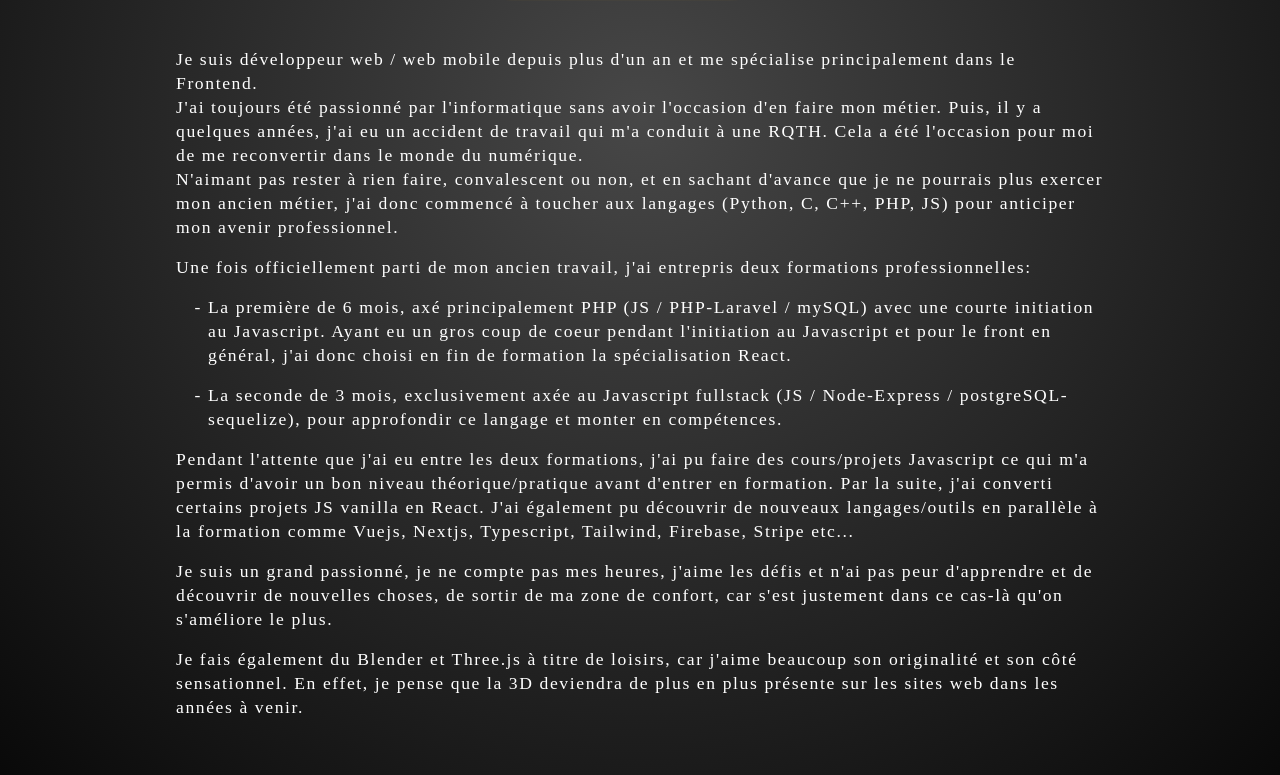
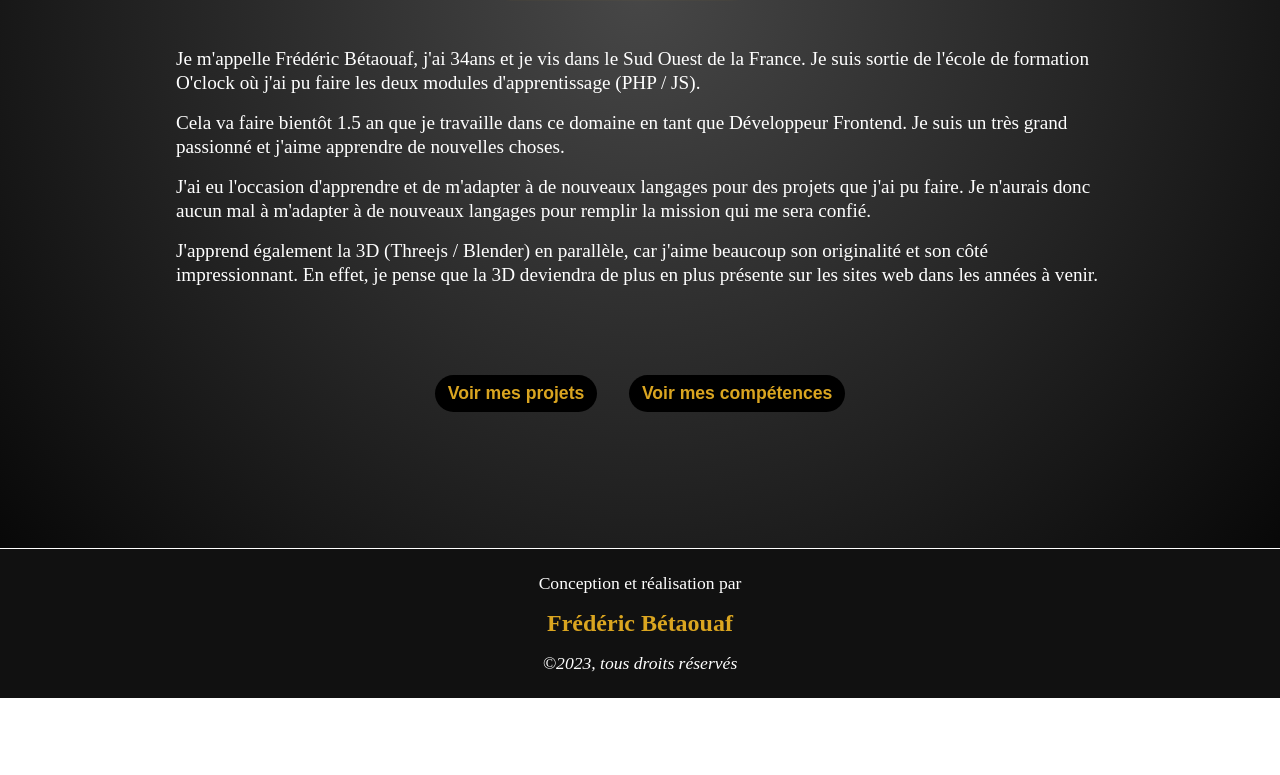
Before and after one commit to B-Frederic/mon-portfolio, a React (Vite) app: page /profil in a window 1280 px wide. Shown: the part 565-1340 px from the top of the page. After the commit the page ends 1263 px from the top, so only its background shows below. Built offline with nearby package versions, Linux system fonts and the light colour scheme.

Commit message:
patch: add two new project and change text profil

```diff
--- a/src/assets/img/index.js
+++ b/src/assets/img/index.js
@@ -7,5 +7,7 @@ import musclay from "../img/musclay.png";
 import shopshoes from "../img/shopshoes.png";
 import portfolio from "../img/portfolio.png";
 import dashboard from "../img/dashboard.png";
+import carhub from "../img/carhub.png";
+import voyage from "../img/voyage.png";
 
-export { moi, cv, beauty, monshop, motmystere, musclay, shopshoes, portfolio,dashboard };
+export { moi, cv, beauty, monshop, motmystere, musclay, shopshoes, portfolio, dashboard, carhub, voyage };
--- a/src/data/data_filter.js
+++ b/src/data/data_filter.js
@@ -6,9 +6,21 @@ const dataFilter = [
         style: "#F0DB4F"
     },
     {
+        active: "typescript",
+        filter: "typescript",
+        text: "typescript",
+        style: "#2F74C0"
+    },
+    {
         active: "react",
         filter: "react",
         text: "react",
+        style: "#31acce"
+    },
+    {
+        active: "next",
+        filter: "next",
+        text: "next",
         style: "#31acce"
     },
     {
--- a/src/data/data_projects.js
+++ b/src/data/data_projects.js
@@ -1,5 +1,5 @@
 // Picture
-import { beauty, dashboard, monshop, motmystere, musclay, portfolio, shopshoes } from "../assets/img";
+import { beauty, carhub, dashboard, monshop, motmystere, musclay, portfolio, shopshoes, voyage } from "../assets/img";
 
 
 const dataProjects = [
@@ -21,7 +21,7 @@ const dataProjects = [
         tag: "Jeu",
         img: `${motmystere}`,
         alt: "photo du site Mot Mystère",
-        front: "js",
+        script: "js",
         css: "css",
         responsive: "Ordinateur - Tablette - Portable",
         view: "https://frederic-betaouaf-motmystere.netlify.app/",
@@ -78,7 +78,7 @@ const dataProjects = [
         view: "https://frederic-betaouaf-portfolio.netlify.app/",
         code: "https://github.com/B-Frederic/mon-portfolio",
     },
-        {
+    {
         title: "Dashboard",
         tag: "Dashboard",
         img: `${dashboard}`,
@@ -89,6 +89,29 @@ const dataProjects = [
         view: "https://frederic-b-dashboard.netlify.app/",
         code: "https://github.com/B-Frederic/dashboard",
     },
+    {
+        title: "CarHub",
+        tag: "Vitrine",
+        img: `${carhub}`,
+        alt: "photo du site Carhub",
+        front: "next",
+        script: "typescript",
+        css: "tailwind",
+        responsive: "Ordinateur - Tablette - Portable",
+        view: "https://frederic-b-showcase-cars.vercel.app/",
+        code: "https://github.com/B-Frederic/Showcase-Cars",
+    },
+    {
+        title: "Voyage",
+        tag: "Vitrine",
+        img: `${voyage}`,
+        alt: "photo du site Voyage",
+        front: "react",
+        css: "scss",
+        responsive: "Ordinateur - Tablette - Portable",
+        view: "https://frederic-b-showcase-travel.netlify.app/",
+        code: "https://github.com/B-Frederic/showcase-Travel",
+    },
 ]
 
 
--- a/src/pages/Profil.jsx
+++ b/src/pages/Profil.jsx
@@ -8,6 +8,7 @@ import LeftBtn from "../components/utils/LeftBtn";
 import RightBtn from "../components/utils/RightBtn";
 // Picture
 import { moi } from "../assets/img";
+import { NavLink } from "react-router-dom";
 
 const Profil = () => {
     return (
@@ -27,29 +28,20 @@ const Profil = () => {
                     <img src={moi} alt="photo du créateur du portfolio" />
                 </motion.div>
                 <div className="container-profil--text">
-                    <p>
-                        Je suis développeur web / web mobile depuis plus d'un an et me spécialise principalement dans le Frontend.<br />
-                        J'ai toujours été passionné par l'informatique sans avoir l'occasion d'en faire mon métier. Puis, il y a quelques années, j'ai eu un accident de travail qui m'a conduit à une RQTH. Cela a été l'occasion pour moi de me reconvertir dans le monde du numérique.<br/>
-                        N'aimant pas rester à rien faire, convalescent ou non, et en sachant d'avance que je ne pourrais plus exercer mon ancien métier, j'ai donc commencé à toucher aux langages (Python, C, C++, PHP, JS) pour anticiper mon avenir professionnel.
-                    </p>
-                    <p>
-                        Une fois officiellement parti de mon ancien travail, j'ai entrepris deux formations professionnelles:
-                        <ul>
-                            <li>
-                                La première de 6 mois, axé principalement PHP (JS / PHP-Laravel / mySQL) avec une courte initiation au Javascript. Ayant eu un gros coup de coeur pendant l'initiation au Javascript et pour le front en général, j'ai donc choisi en fin de formation la spécialisation React.
-                            </li>
-                            <li>
-                                La seconde de 3 mois, exclusivement axée au Javascript fullstack (JS / Node-Express / postgreSQL-sequelize), pour approfondir ce langage et monter en compétences.
-                            </li>
-                        </ul>
-                        Pendant l'attente que j'ai eu entre les deux formations, j'ai pu faire des cours/projets Javascript ce qui m'a permis d'avoir un bon niveau théorique/pratique avant d'entrer en formation. Par la suite, j'ai converti certains projets JS vanilla en React. J'ai également pu découvrir de nouveaux langages/outils en parallèle à la formation comme Vuejs, Nextjs, Typescript, Tailwind, Firebase, Stripe etc...
-                    </p>
-                    <p>
-                        Je suis un grand passionné, je ne compte pas mes heures, j'aime les défis et n'ai pas peur d'apprendre et de découvrir de nouvelles choses, de sortir de ma zone de confort, car s'est justement dans ce cas-là qu'on s'améliore le plus.
-                    </p>
-                    <p>
-                        Je fais également du Blender et Three.js à titre de loisirs, car j'aime beaucoup son originalité et son côté sensationnel. En effet, je pense que la 3D deviendra de plus en plus présente sur les sites web dans les années à venir.
-                    </p>
+                  <p>Je m'appelle Frédéric Bétaouaf, j'ai 34ans et je vis dans le Sud Ouest de la France.
+                  Je suis sortie de l'école de formation O'clock où j'ai pu faire les deux modules d'apprentissage (PHP / JS).</p>
+                  <p>Cela va faire bientôt 1.5 an que je travaille dans ce domaine en tant que Développeur Frontend. Je suis un très grand passionné et j'aime apprendre de nouvelles choses.</p>
+                  <p>J'ai eu l'occasion d'apprendre et de m'adapter à de nouveaux langages pour des projets que j'ai pu faire. Je n'aurais donc aucun mal à m'adapter à de nouveaux langages pour remplir la mission qui me sera confié.</p>
+                  <p>J'apprend également la 3D (Threejs / Blender) en parallèle, car j'aime beaucoup son originalité et son côté impressionnant. En effet, je pense que la 3D deviendra de plus en plus présente sur les sites web dans les années à venir.</p>
+
+                  <div className="container-profil--text-stack">
+                        <NavLink to="https://frederic-betaouaf-portfolio.netlify.app/projets">
+                            <button>Voir mes projets</button>
+                        </NavLink>
+                        <NavLink to="https://frederic-betaouaf-portfolio.netlify.app/competences">
+                            <button>Voir mes compétences</button>
+                        </NavLink>
+                  </div>
                 </div>
             </div>
             <div>
--- a/src/pages/Projects.jsx
+++ b/src/pages/Projects.jsx
@@ -31,6 +31,7 @@ const Projects = () => {
         let temp = dataProjects.filter(
           (item) =>
             item.front === element ||
+            item.script === element ||
             item.css === element ||
             item.redux === element ||
             item.back === element ||
--- a/src/pages/Skills.jsx
+++ b/src/pages/Skills.jsx
@@ -42,7 +42,7 @@ const Skills = () => {
               </ul>
             </div>
             <div>
-              <h3>Autres : </h3>
+              <h3>Outils : </h3>
               <ul>
                 {dataOther.map((element, index) => (
                   <li key={index}>{element}</li>
@@ -50,7 +50,7 @@ const Skills = () => {
               </ul>
             </div>
             <div>
-              <h3>Autodidacte (loisirs) : </h3>
+              <h3>3D : </h3>
               <ul>
                 {dataHobbies.map((element, index) => (
                   <li key={index}>{element}</li>
--- a/src/styles/components/layout/_footer.scss
+++ b/src/styles/components/layout/_footer.scss
@@ -1,24 +1,24 @@
 .container-footer{
     border-top: 1px solid #fff;
     background: #111;
-    padding: 2rem;
+    padding: 1.5rem;
     text-align: center;
     color: var(--white);
 
     p{
         &:nth-child(1){
-            font-size: 1.5rem;
+            font-size: 1.1rem;
         }
 
         &:nth-child(2){
             margin: 1rem 0;
-            font-size: 2rem;
+            font-size: 1.5rem;
             font-weight: bold;
             color: var(--goldenrod);
         }
 
         &:nth-child(3){
-            font-size: 1.2rem;
+            font-size: 1.1rem;
             font-style: italic;
         }
     }
--- a/src/styles/pages/_contact.scss
+++ b/src/styles/pages/_contact.scss
@@ -4,8 +4,7 @@
 
     @include display;
     width: 100%;
-    height: 85vh;
-    padding: 0 1rem;
+    height: 87vh;
     background-image: var(--background);
 
     h2{
--- a/src/styles/pages/_profil.scss
+++ b/src/styles/pages/_profil.scss
@@ -28,10 +28,9 @@
     &--text{
         margin-bottom: 4rem;
         padding: 0 1rem;
-        font-size: 1.1rem;
+        font-size: 1.2rem;
         color: var(--white);
         line-height: 1.5rem;
-        letter-spacing: 0.1rem;
 
         @media (min-width: 901px){
             width: 75%;
@@ -39,12 +38,44 @@
 
         p{
             margin-bottom: 1rem;
+        }
 
-            ul {
-                li {
-                    margin: 1rem 0 1rem 2rem;
-                    list-style-type:" - ";
+        &-stack {
+
+            display: flex;
+            align-items: center;
+            justify-content: center;
+
+            @media (max-width: 550px){
+                flex-direction: column;
+            }
+
+            button {
+                margin: 4.5rem 1rem;
+                padding: 0.5rem 0.8rem;
+                font-size: 1.1rem;
+                font-weight: bold;
+                border: none;
+                border-radius: 1.5rem;
+                color: var(--goldenrod);
+                background: var(--black);
+                transition: 0.3s;
+
+                @media (max-width: 550px){
+
+                    margin: 2rem 0;
                 }
+
+                @media (min-width: 901px){
+                    cursor: pointer;
+
+                    &:hover{
+                        outline: 1px solid #fff;
+                        transform: scale(1.1);
+                        transition: 0.3s;
+                    }
+                }
+
             }
         }
     }
```
Also changed, not shown: src/assets/img/carhub.png (added), src/assets/img/voyage.png (added).
